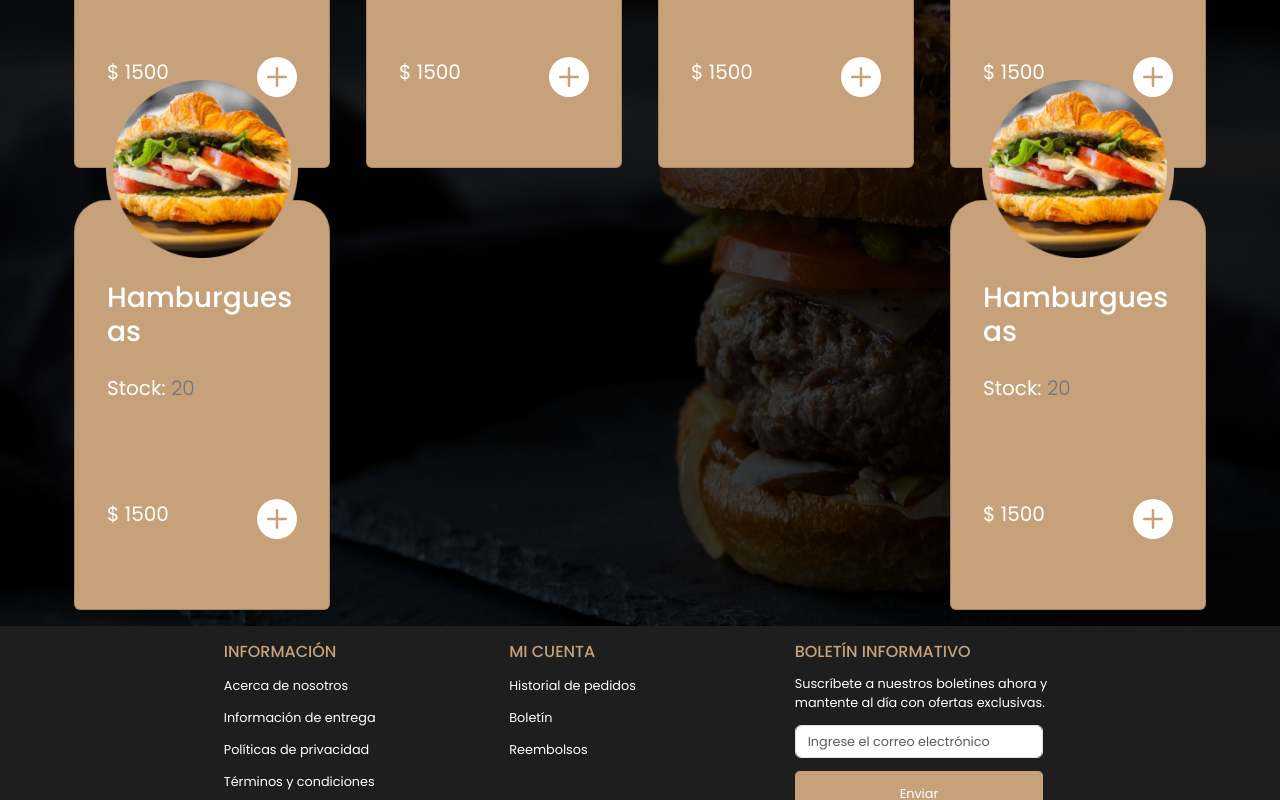
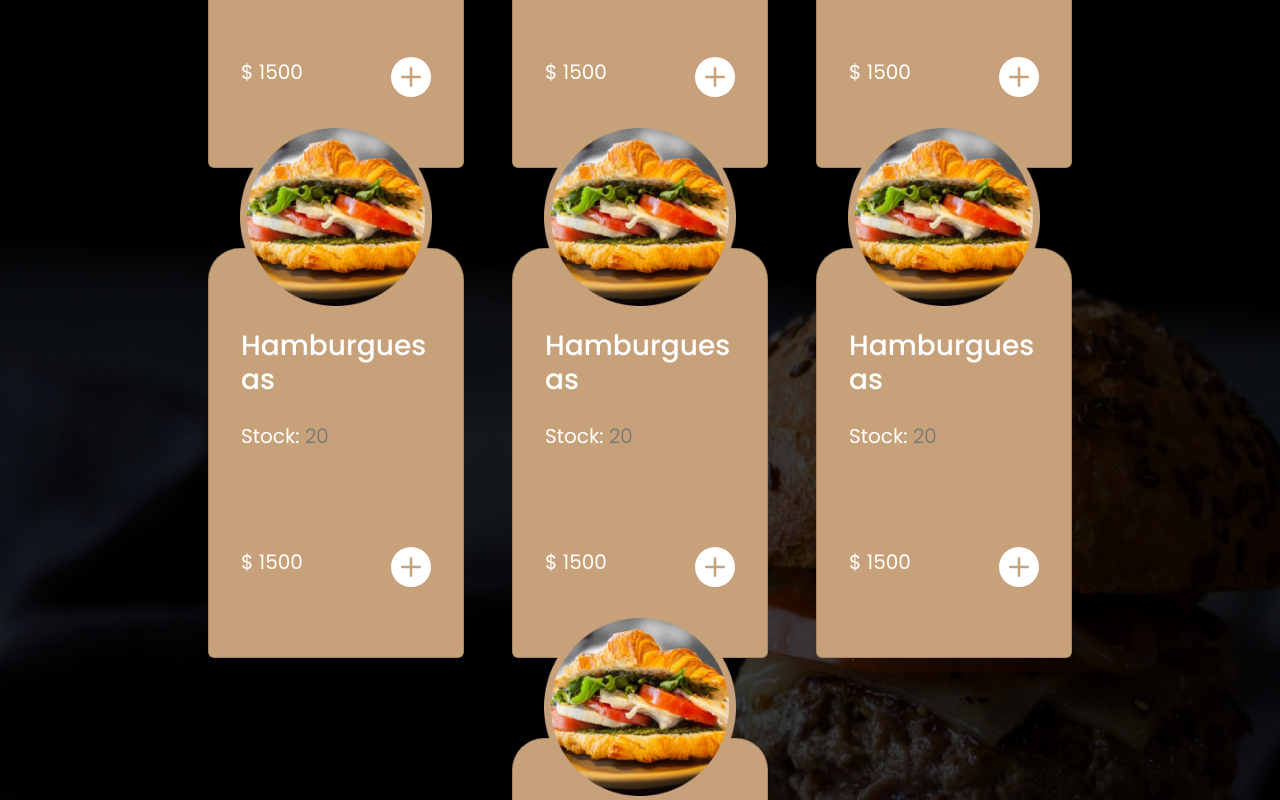
Before and after one commit to Mateo872/restfood, a React (Vite) app: page / in a window 1280 px wide. Shown: the part 2000-2800 px from the top of the page. Built offline with nearby package versions, Linux system fonts and the light colour scheme.

Commit message:
cambio en estylo de card-body

```diff
--- a/src/App.css
+++ b/src/App.css
@@ -483,6 +483,7 @@ position: relative;
     z-index: 1;
   }
   .card-body{
+    max-width: 16rem;
     font-family: 'Poppins', sans-serif;
     background-color: var(--color-primario);
     border-top-left-radius: 2rem;
@@ -507,4 +508,5 @@ position: relative;
   }
   .container-menu-card{
     margin-top: 12rem;
+
   }
--- a/src/componentes/TarjetaProducto.jsx
+++ b/src/componentes/TarjetaProducto.jsx
@@ -2,12 +2,10 @@ import React from "react";
 import { Card } from "react-bootstrap";
 import hamburguesa from "../assets/img-hamb-card.png";
 import { BsPlusCircleFill } from "react-icons/bs";
+
 const TarjetaProducto = () => {
     return (
-        <Card
-            className="card-body my-3 cards col-lg-3 col-md-4 m-1"
-            style={{ maxWidth: "16rem" }}
-        >
+        <Card className="card-body my-3 ">
             <Card.Img variant="top" src={hamburguesa} className="img-tarjeta-producto" />
             <Card.Body className="body-tarjeta">
                 <Card.Title className="fs-3">Hamburguesas</Card.Title>
--- a/src/componentes/comunes/Menu.jsx
+++ b/src/componentes/comunes/Menu.jsx
@@ -18,13 +18,16 @@ const Menu = () => {
                     </Form>
                 </div>
                 <hr className="text-white " />
-                <section className="row justify-content-between  container-menu-card">
+                <section className="container-menu-card">
+                    <div className="row  justify-content-center gap-5 ">
                         <TarjetaProducto />
                         <TarjetaProducto />
                         <TarjetaProducto />
                         <TarjetaProducto />
                         <TarjetaProducto />
                         <TarjetaProducto />
+                        <TarjetaProducto />
+                    </div>
                 </section>
             </Container>
         </section>
```
Lines whose indentation alone changed are shown as unchanged.
